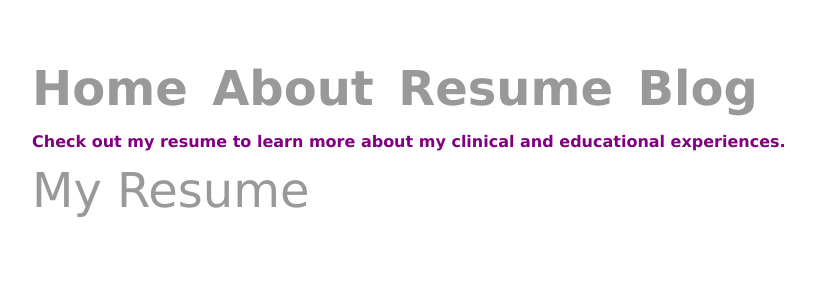
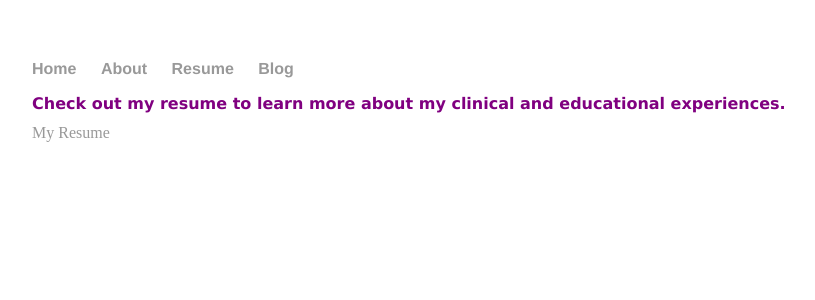
Before and after one commit to maryamckinnon/maryamckinnon.github.io, a Jekyll site: the page Resume/index.html, which Jekyll copies as it is, in a window 1280 px wide. Shown: the top 300 px of the page, without its empty margins (160-975 px from the left). Built offline with Jekyll 4.4.1, drawn with Linux system fonts in a browser that asks for light colours.

Commit message:
Update index.html

```diff
--- a/Resume/index.html
+++ b/Resume/index.html
@@ -1,11 +1,6 @@
 <!DOCTYPE html>
 <html>
 <style>
-a {
-    color: gray;
-    font-family: verdana;
-    font-size: 300%;
-}
 h1 {
     color: purple;
     font-family: verdana;
```
